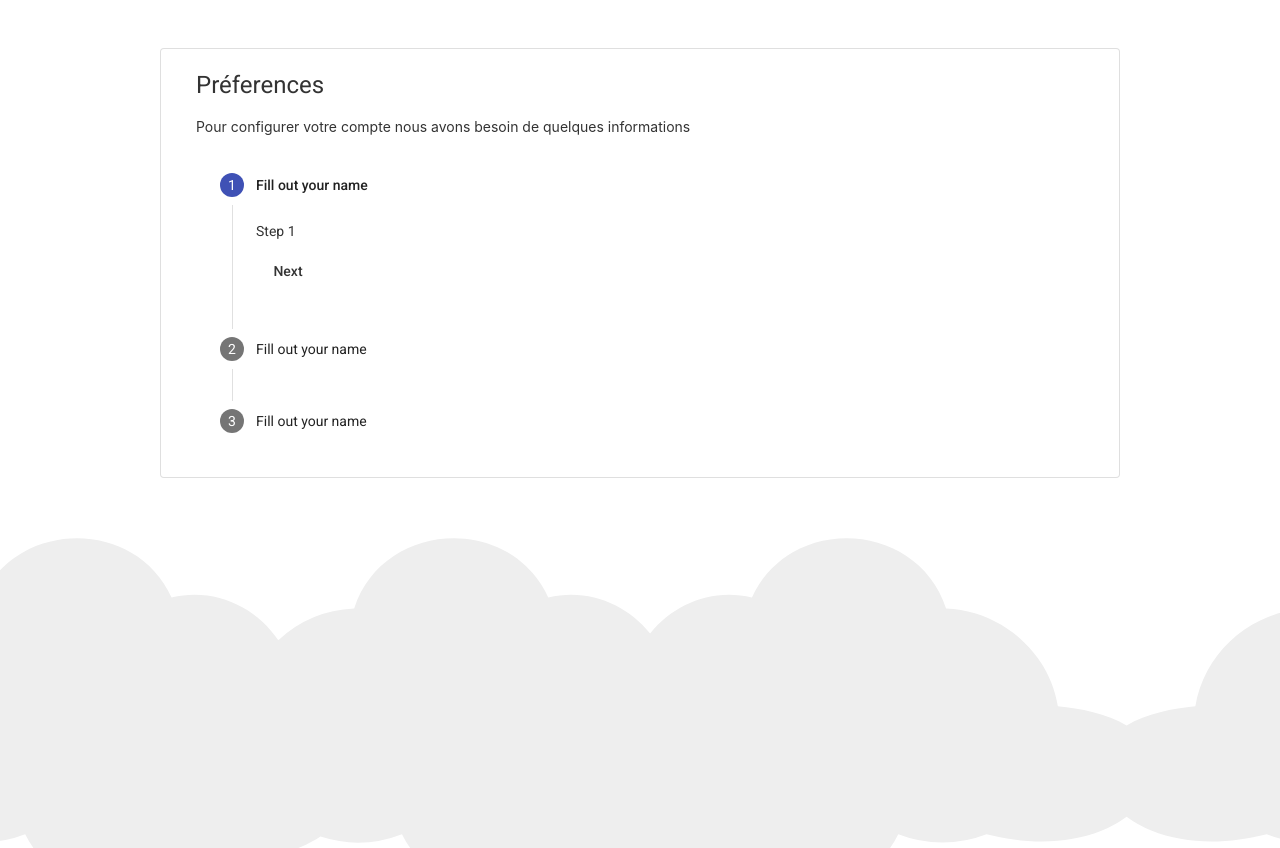
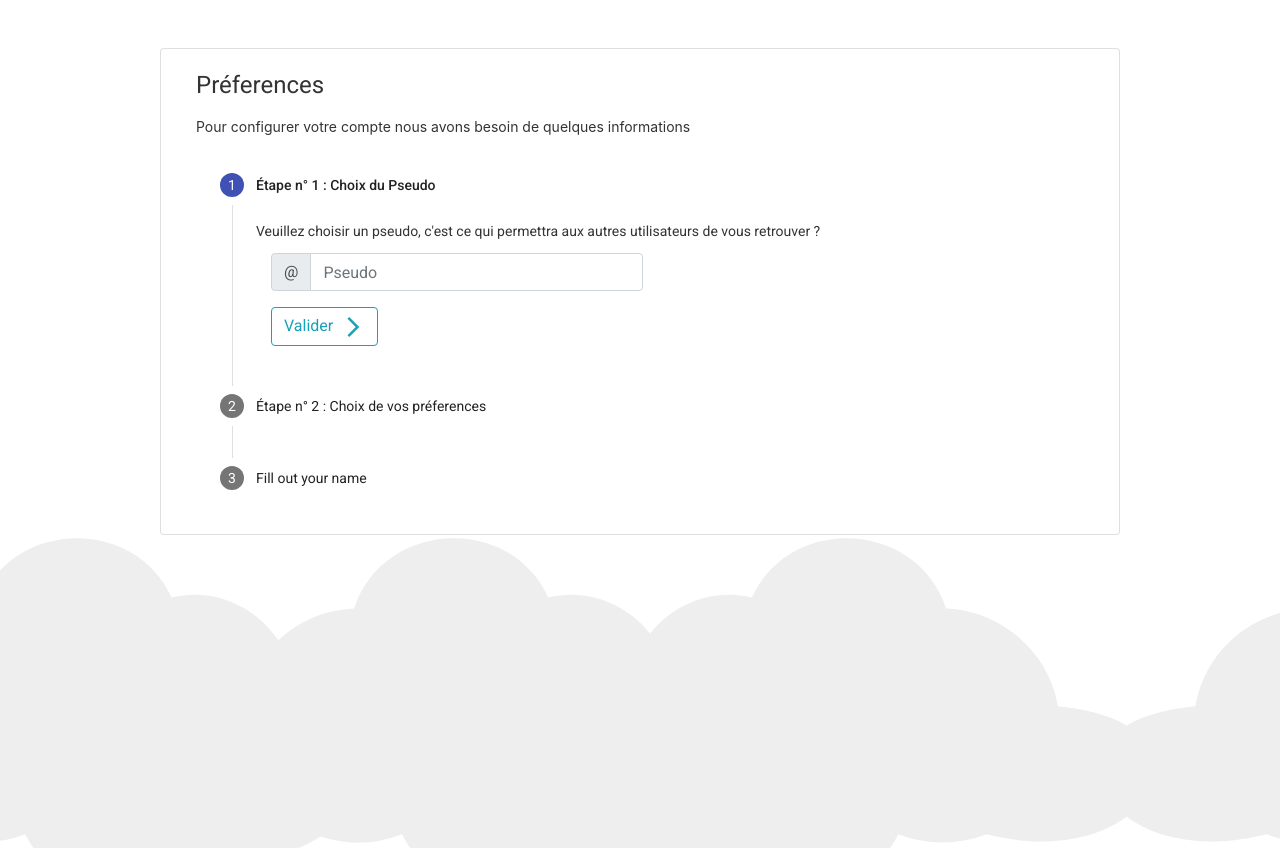
Before and after one commit to WalsonK/shoppingFood, an Angular app in the folder Angular/: page /ma-maison in a window 1280 px wide. Built offline with nearby package versions, Linux system fonts and the light colour scheme.

Commit message:
Work in progress: firstConnection data to API

```diff
--- a/Angular/src/app/pages/home/home.component.html
+++ b/Angular/src/app/pages/home/home.component.html
@@ -21,22 +21,86 @@
                 <p>Pour configurer votre compte nous avons besoin de quelques informations</p>
 
                 <mat-vertical-stepper>
+                    <!-- step 1 -->
                     <mat-step>
-                        <ng-template matStepLabel>Fill out your name</ng-template>
-                        <p>Step 1</p>
-                        <button mat-button matStepperNext>Next</button>
+                        <ng-template matStepLabel>Étape n° 1 : Choix du Pseudo</ng-template>
+                        <p>Veuillez choisir un pseudo, c'est ce qui permettra aux autres utilisateurs de vous retrouver ?</p>
+                        <div class="input-group flex-nowrap form-group col-6">
+                            <div class="input-group-prepend">
+                              <span class="input-group-text" id="addon-wrapping">@</span>
+                            </div>
+                            <input type="text" class="form-control" placeholder="Pseudo" name="pseudo" [(ngModel)]="pseudo">
+                        </div>
+                        <div class="col">
+                            <button matStepperNext class="btn btn-outline-info mx-auto">
+                                <span class="mr-2">Valider</span>
+                                <mat-icon style="vertical-align: middle;">arrow_forward_ios</mat-icon>
+                            </button>
+                        </div>
                     </mat-step>
+                    <!-- Step 2-->
                     <mat-step>
-                        <ng-template matStepLabel>Fill out your name</ng-template>
-                        <p>Step 2</p>
-                        <button mat-button matStepperPrevious>Back</button>
-                        <button mat-button matStepperNext>Next</button>
+                        <ng-template matStepLabel>Étape n° 2 : Choix de vos préferences</ng-template>
+                        <h3>Pour vous facilité votre expérience avec notre application, nous avons besoin de connaitre vos préferences.</h3>
+                        <!-- notifications radio -->
+                <div class="form-group">
+                    <mat-label class="mr-5">
+                      <mat-icon>notifications</mat-icon>
+                      <span class="ml-2" style="vertical-align: top;">Notifications</span>
+                    </mat-label>
+                    <mat-slide-toggle class="ml-3" color="primary" style="vertical-align: top;" [(ngModel)]="isAlertActivate" name="isAlertActivate"></mat-slide-toggle>
+                  </div>
+                  <!--dark mode radio -->
+                  <div class="form-group">
+                    <mat-label class="mr-5">
+                      <mat-icon>flaky</mat-icon>
+                      <span class="ml-2" style="vertical-align: top;">Mode sombre</span>
+                    </mat-label>
+                    <mat-slide-toggle class="ml-2" color="primary" style="vertical-align: top;" [(ngModel)]="isDarkMode" name="isDarkMode"></mat-slide-toggle>
+                  </div>
+                  <!-- low quant/ shop list-->
+                  <div class="form-group">
+                    <p>Veillez régler la quantité minimal pour que le produit s'ajoute automatiquement dans votre liste de courses.</p>
+                    <div class="row">
+                        <!--Input-->
+                        <div class="col-4">
+                            <mat-form-field appearance="outline">
+                            <mat-label>Quantité</mat-label>
+                            <input matInput type="number" placeholder="Quantité" [(ngModel)]="lowQuant" name="lowQuant" max="10" min="0">
+                            </mat-form-field>
+                        </div>
+                      <!--Slider-->
+                      <div class="col-8">
+                        <mat-label class="mr-2">
+                          <mat-icon style="vertical-align: middle;">add_shopping_cart</mat-icon>
+                        </mat-label>
+                        <mat-slider
+                          style="min-width: 90%;"
+                          color="primary"
+                          [(ngModel)]="lowQuant"
+                          thumbLabel
+                          tickInterval="1"
+                          min="0"
+                          max="10">
+                        </mat-slider>
+                      </div>
+                    </div>
+                  </div>
+                        <button matStepperPrevious class="btn btn-outline-warning mr-2">
+                            <mat-icon style="vertical-align: middle;">arrow_back_ios</mat-icon>
+                            <span class="ml-2">Retour</span>
+                        </button>
+                        <button matStepperNext class="btn btn-outline-info">
+                            <span class="mr-2">Valider</span>
+                            <mat-icon style="vertical-align: middle;">arrow_forward_ios</mat-icon>
+                        </button>
                     </mat-step>
+                    <!-- step 3 -->
                     <mat-step>
                         <ng-template matStepLabel>Fill out your name</ng-template>
                         <p>Step 3</p>
                         <button mat-button matStepperPrevious>Back</button>
-                        <button mat-button (click)="startDashboaard()">Next</button>
+                        <button mat-button (click)="startDashboard()">Next</button>
                     </mat-step>
                 </mat-vertical-stepper>
             </div>
--- a/Angular/src/app/pages/home/home.component.scss
+++ b/Angular/src/app/pages/home/home.component.scss
@@ -12,3 +12,10 @@ app-shop-list{
     position: absolute;
     right: 3%;
 }
+svg#clouds {
+    position: fixed;
+    bottom: -160px;
+    left: -230px;
+    z-index: -10;
+    width: 1920px;
+  }
--- a/Angular/src/app/pages/home/home.component.ts
+++ b/Angular/src/app/pages/home/home.component.ts
@@ -7,12 +7,18 @@ import { LoadingcardComponent } from 'src/app/pages/loadingcard/loadingcard.comp
 @Component({
   selector: 'app-home',
   templateUrl: './home.component.html',
-  styleUrls: ['../login/login.component.scss','./home.component.scss']
+  styleUrls: ['./home.component.scss']
 })
 export class HomeComponent implements OnInit {
 
   globalLoading:boolean = true;
   isFirstConnection:boolean = true;
+
+  pseudo: string;
+  isAlertActivate: boolean = false;
+  isDarkMode: boolean = false;
+  isAutomaticPaiement: boolean = false;
+  lowQuant: number;
 
   constructor(public dialog : MatDialog) { }
 
@@ -23,14 +29,17 @@ export class HomeComponent implements OnInit {
   }
 
 
-  startDashboaard(){
-    this.isFirstConnection = false;
+  startDashboard(){
+   /* this.isFirstConnection = false;
     this.globalLoading = true;
 
     setTimeout(() => {
       this.globalLoading = false;
     }, 3000);
+    */
+   console.log('pseudo : '+this.pseudo + '| isAlertActivate : '+ this.isAlertActivate + ' | isdarkMade : ' + this.isDarkMode + ' | isPaiment : '+ this.isAutomaticPaiement + ' | lowQuant = '+ this.lowQuant);
   }
+
 
   openDialogSettings(){
     let dialogRef = this.dialog.open(DialogSettingsComponent,{
```
